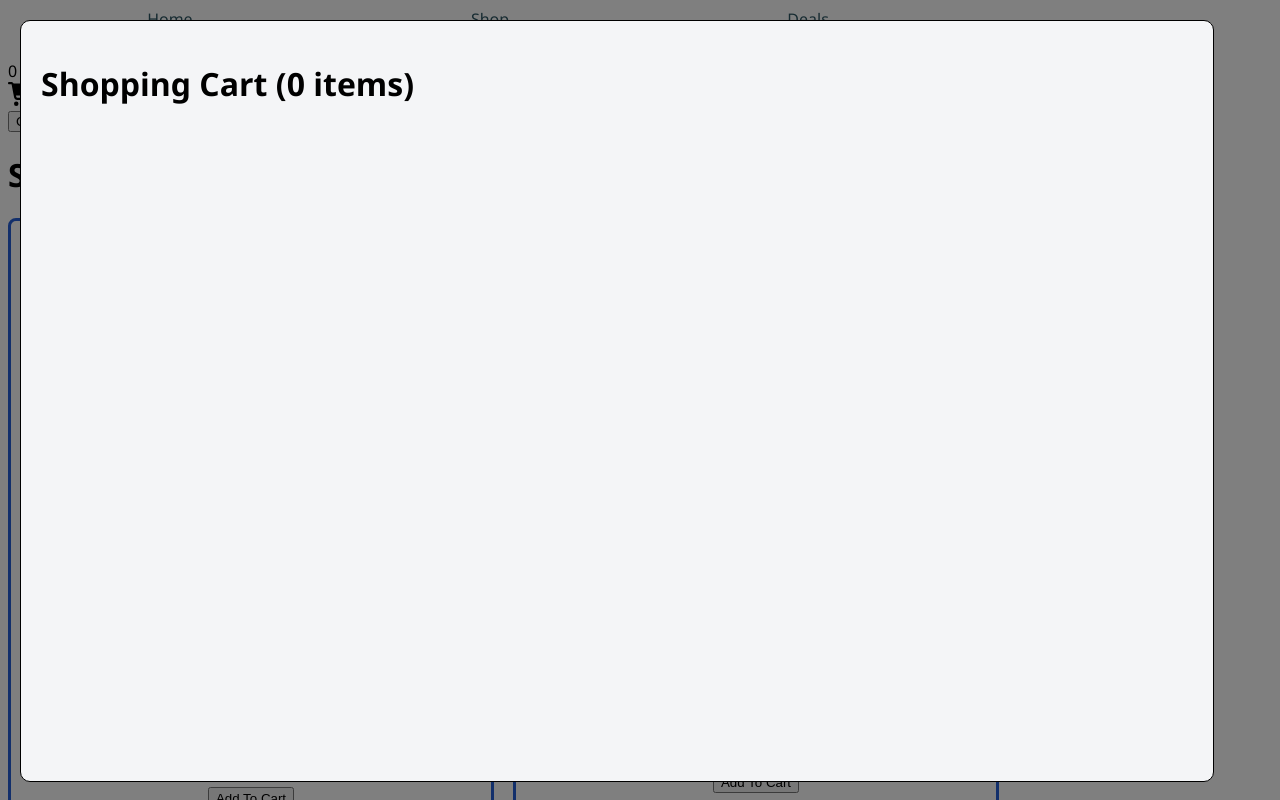
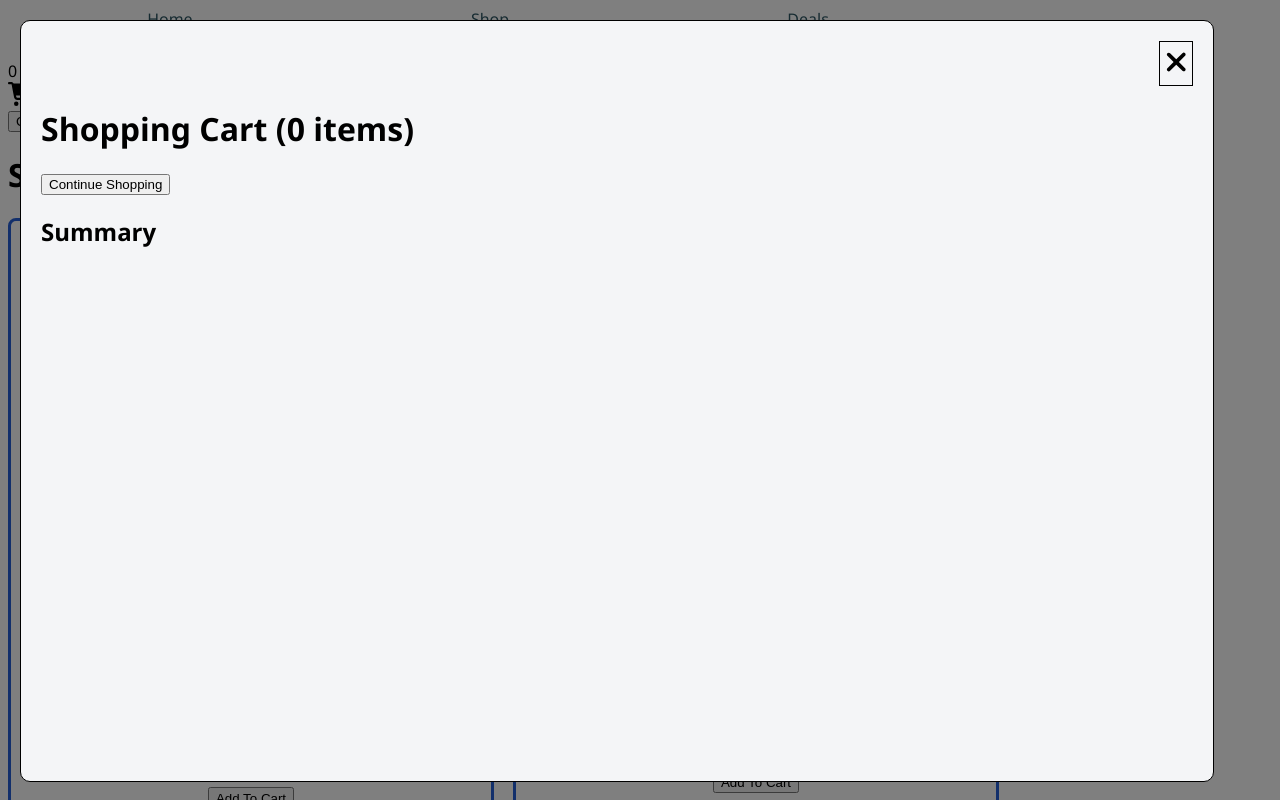
Before and after one commit to technikka/ShoppingCart_Ps5Place, a React (Create React App) app: page /shop in a window 1280 px wide. Both pictures are taken after a click on the button "Checkout". Shown: the top 800 px of the page. Built offline with nearby package versions, Linux system fonts and the light colour scheme.

Commit message:
add functionality to close modal and scroll in modal only when open

```diff
--- a/src/components/CartModal.js
+++ b/src/components/CartModal.js
@@ -1,6 +1,8 @@
 import React, { useState, useEffect } from "react";
 import "../styles/cart-modal.css";
 import CartModalProduct from "./CartModalProduct";
+import { FontAwesomeIcon } from "@fortawesome/react-fontawesome";
+import { faXmark} from "@fortawesome/free-solid-svg-icons";
 
 const CartModal = (props) => {
   const numItemsInCart = props.numItemsInCart;
@@ -8,7 +10,9 @@ const CartModal = (props) => {
 
   return (
     <div className="cart-modal">
+      <div class="exit-icon" onClick={props.closeModal}><FontAwesomeIcon icon={faXmark} /></div>
       <h1>Shopping Cart ({numItemsInCart} items)</h1>
+
       {cart.map((entry) => {
         return (
           <CartModalProduct
@@ -19,8 +23,12 @@ const CartModal = (props) => {
           />
         );
       })}
+      <button onClick={props.closeModal}>Continue Shopping</button>
       <div className="summary">
-        <h2></h2>
+        <h2>Summary</h2>
+        <div>
+
+        </div>
       </div>
     </div>
   );
--- a/src/components/Shop.js
+++ b/src/components/Shop.js
@@ -42,6 +42,18 @@ const Shop = () => {
     return num;
   };
 
+  const showModal = () => {
+    setDisplayCart(true);
+    let body = document.querySelector('body');
+    body.style.overflow = 'hidden';
+  }
+
+  const closeModal = () => {
+    let body = document.querySelector('body');
+    body.style.overflow = 'scroll';
+    setDisplayCart(false);
+  }
+
   useEffect(() => {
     setNumItemsInCart(calcNumItemsInCart());
   }, [cart]);
@@ -54,9 +66,7 @@ const Shop = () => {
         <FontAwesomeIcon icon={faCartShopping} />
       </div>
       <button
-        onClick={() => {
-          setDisplayCart(true);
-        }}
+        onClick={showModal}
       >
         Checkout
       </button>
@@ -68,6 +78,7 @@ const Shop = () => {
           editQuantityOfProduct={editQuantityOfProduct}
           removeProductFromCart={removeProductFromCart}
           calcNumItemsInCart={calcNumItemsInCart}
+          closeModal={closeModal}
         />
       )}
       {displayCart === true && <div className="backdrop"></div>}
--- a/src/styles/cart-modal.css
+++ b/src/styles/cart-modal.css
@@ -8,15 +8,16 @@
   top: 20px;
   left: 20px;
   width: 90%;
-  /* transform-origin: center;
-  transform: translate(-50%, -80%);
-  transition: top 0.3s, opacity 0.3s; */
 
-  display: grid;
-  grid-gap: 20px;
+  /* display: grid;
+  grid-gap: 20px; */
 
   height: 90vh;
   overflow-y: auto;
+}
+
+.cart-modal h1 {
+  width: max-content;
 }
 
 .backdrop {
@@ -37,3 +38,18 @@
 .product img {
   height: 150px;
 }
+
+.exit-icon {
+  padding: 5px;
+  border: 1px solid black;
+  width: max-content;
+  margin-left: auto;
+}
+
+.exit-icon:hover {
+  cursor: pointer;
+}
+
+.exit-icon svg {
+  height: 30px;
+}
```
